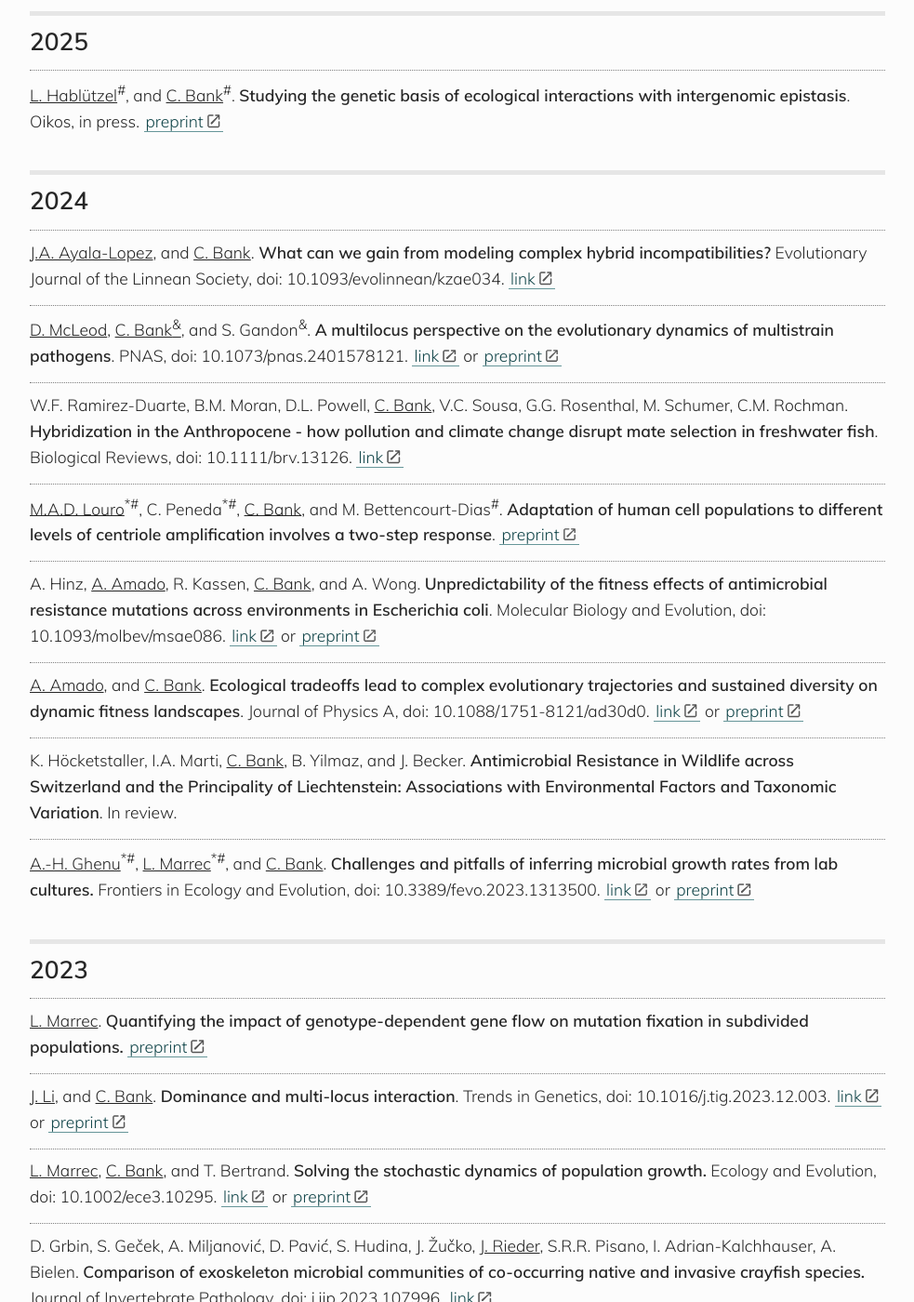
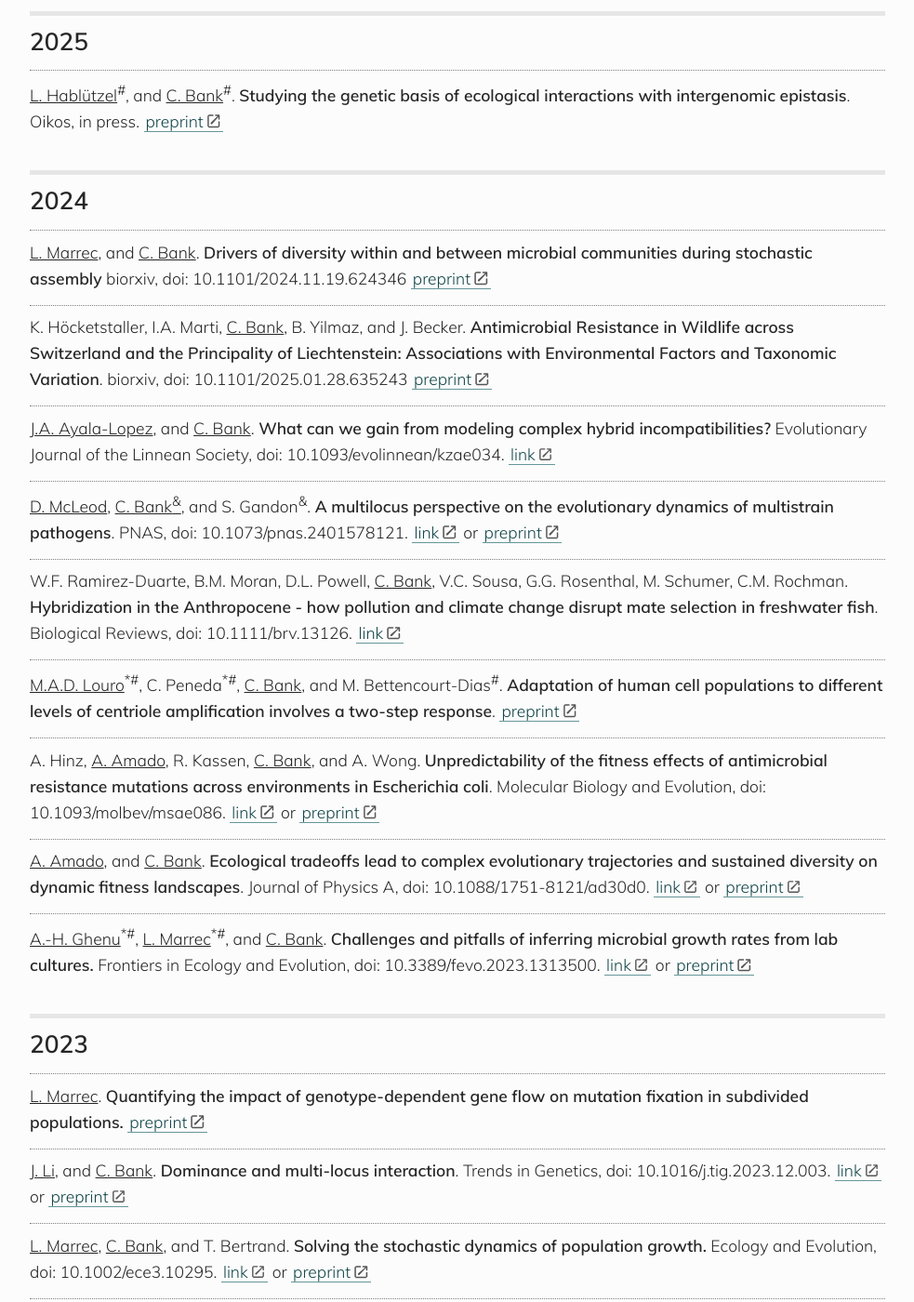
Before and after one commit to banklab/banklab.github.io, a Jekyll site: the page built from publications.md, in a window 1280 px wide and 1400 px high, scrolled down 591 px. Shown: the whole window at 93% size, without its empty margins (148-1131 px from the left). Built offline with Jekyll 4.4.1, drawn with Linux system fonts in a browser that asks for light colours; some web fonts are replaced.

Commit message:
Update publications.md
new preprint

```diff
--- a/publications.md
+++ b/publications.md
@@ -25,6 +25,10 @@ https://kramdown.gettalong.org/syntax.html#html-blocks
 
 ## 2024
 
+<u>L. Marrec</u>, and <u>C. Bank</u>. **Drivers of diversity within and between microbial communities during stochastic assembly** biorxiv, doi: 10.1101/2024.11.19.624346 [preprint](https://www.biorxiv.org/content/10.1101/2024.11.19.624346v1)
+
+K. Höcketstaller, I.A. Marti, <u>C. Bank</u>, B. Yilmaz, and J. Becker. **Antimicrobial Resistance in Wildlife across Switzerland and the Principality of Liechtenstein: Associations with Environmental Factors and Taxonomic Variation**. biorxiv, doi: 10.1101/2025.01.28.635243 [preprint](https://www.biorxiv.org/content/10.1101/2025.01.28.635243v1)
+
 <u>J.A. Ayala-Lopez</u>, and <u>C. Bank</u>. **What can we gain from modeling complex hybrid incompatibilities?** Evolutionary Journal of the Linnean Society, doi: 10.1093/evolinnean/kzae034. [link](https://academic.oup.com/evolinnean/advance-article/doi/10.1093/evolinnean/kzae034/7924183?utm_source=authortollfreelink&utm_campaign=evolinnean&utm_medium=email&guestAccessKey=704c8ef7-2db8-4ea4-9d99-b6198057ad2a)
 
 <u>D. McLeod</u>, <u>C. Bank<sup>&</sup></u>, and S. Gandon<sup>&</sup>. **A multilocus perspective on the evolutionary dynamics of multistrain pathogens**. PNAS, doi: 10.1073/pnas.2401578121. [link](https://www.pnas.org/doi/10.1073/pnas.2401578121) or [preprint](https://www.biorxiv.org/content/10.1101/2023.10.27.564465v1)
@@ -36,8 +40,6 @@ W.F. Ramirez-Duarte, B.M. Moran, D.L. Powell, <u>C. Bank</u>, V.C. Sousa, G.G. R
 A. Hinz, <u>A. Amado</u>, R. Kassen, <u>C. Bank</u>, and A. Wong. **Unpredictability of the fitness effects of antimicrobial resistance mutations across environments in Escherichia coli**. Molecular Biology and Evolution, doi: 10.1093/molbev/msae086. [link](https://doi.org/10.1093/molbev/msae086) or [preprint](https://www.biorxiv.org/content/10.1101/2023.10.25.563906v1)
 
 <u>A. Amado</u>, and <u>C. Bank</u>. **Ecological tradeoffs lead to complex evolutionary trajectories and sustained diversity on dynamic fitness landscapes**. Journal of Physics A, doi: 10.1088/1751-8121/ad30d0. [link](https://iopscience.iop.org/article/10.1088/1751-8121/ad30d0/meta) or [preprint](https://www.biorxiv.org/content/10.1101/2023.10.11.561986v1.abstract)
-
-K. Höcketstaller, I.A. Marti, <u>C. Bank</u>, B. Yilmaz, and J. Becker. **Antimicrobial Resistance in Wildlife across Switzerland and the Principality of Liechtenstein: Associations with Environmental Factors and Taxonomic Variation**. In review.
 
 <u>A.-H. Ghenu</u><sup>*#</sup>, <u>L. Marrec</u><sup>*#</sup>, and <u>C. Bank</u>. **Challenges and pitfalls of inferring microbial growth rates from lab cultures.** Frontiers in Ecology and Evolution, doi: 10.3389/fevo.2023.1313500. [link](https://www.frontiersin.org/articles/10.3389/fevo.2023.1313500/full?&utm_source=Email_to_authors_&utm_medium=Email&utm_content=T1_11.5e1_author&utm_campaign=Email_publication&field=&journalName=Frontiers_in_Ecology_and_Evolution&id=1313500) or [preprint](https://www.biorxiv.org/content/10.1101/2022.06.24.497412)
 
```
